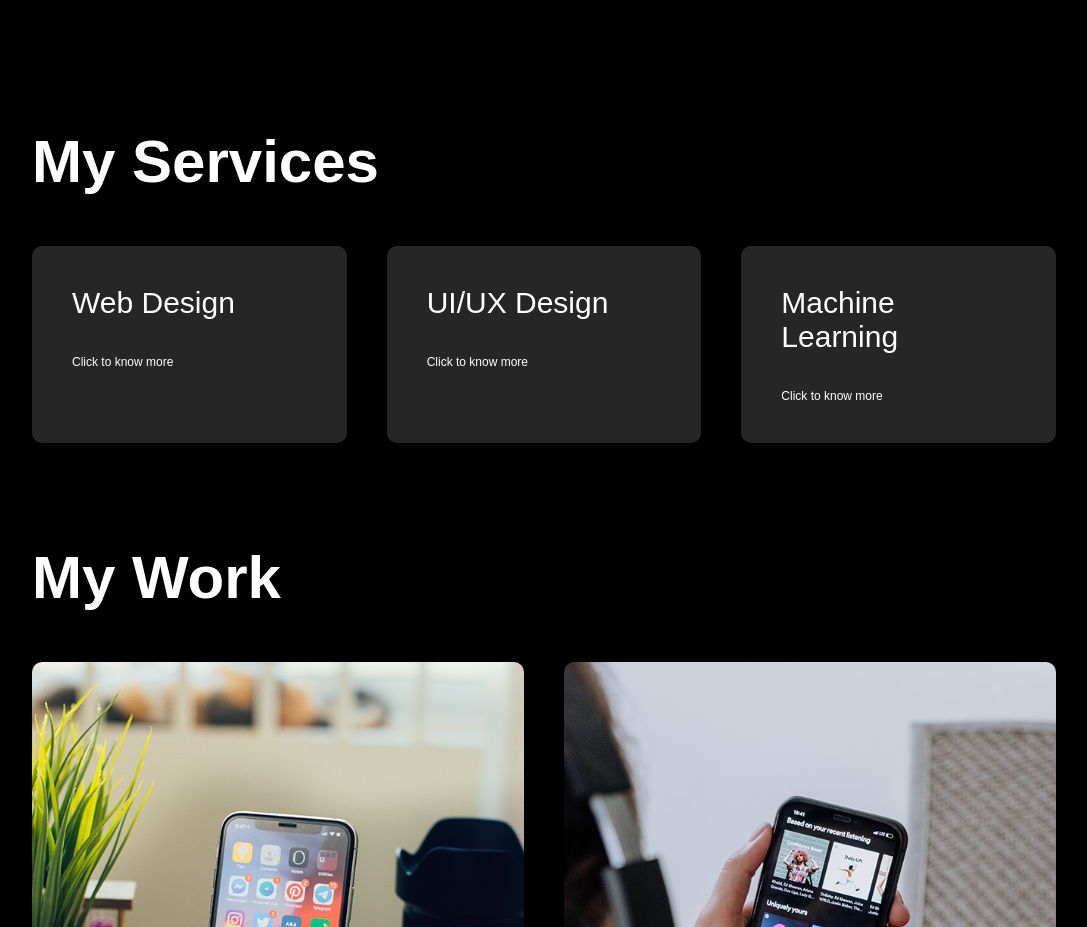
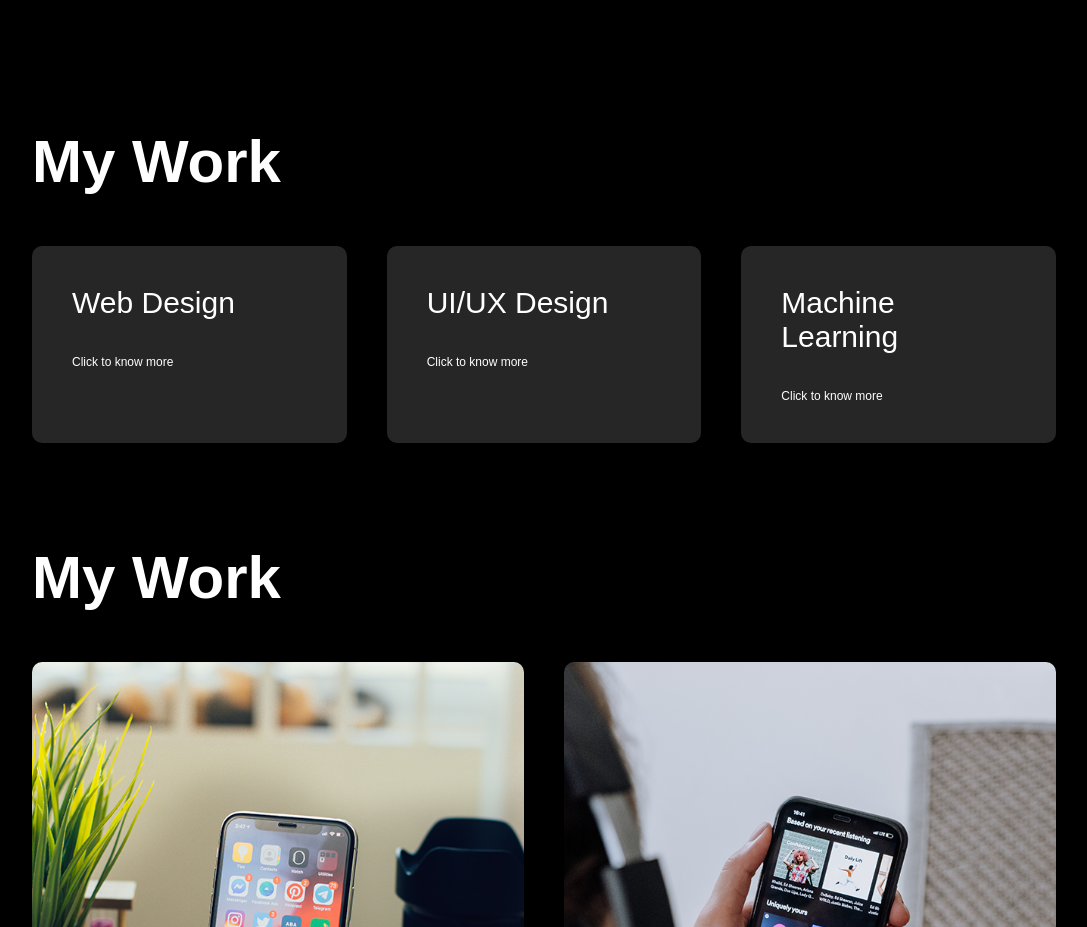
Before and after one commit to shivamrakhunde/shivamrakhunde_portfolio.github.io, a plain HTML site: page index.html in a window 1280 px wide. Shown: the part 1264-2191 px from the top of the page, without its empty margins (96-1183 px from the left). Drawn offline with Linux system fonts and the light colour scheme.

Commit message:
Update index.html

```diff
--- a/index.html
+++ b/index.html
@@ -75,7 +75,7 @@
     <!-- Services -->
     <div id="services">
         <div class="container">
-            <h1 class="sub-title">My Services</h1>
+            <h1 class="sub-title">My Work</h1>
             <div class="services-list">
                 <div>
                     <!-- Icons -->
```
